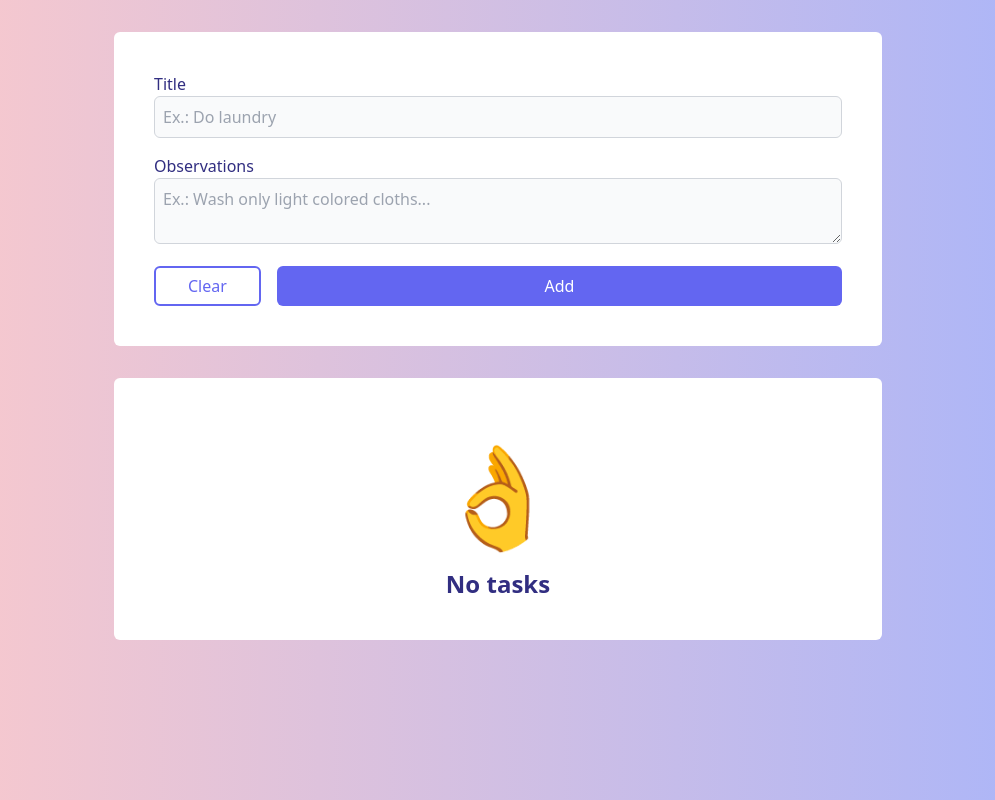
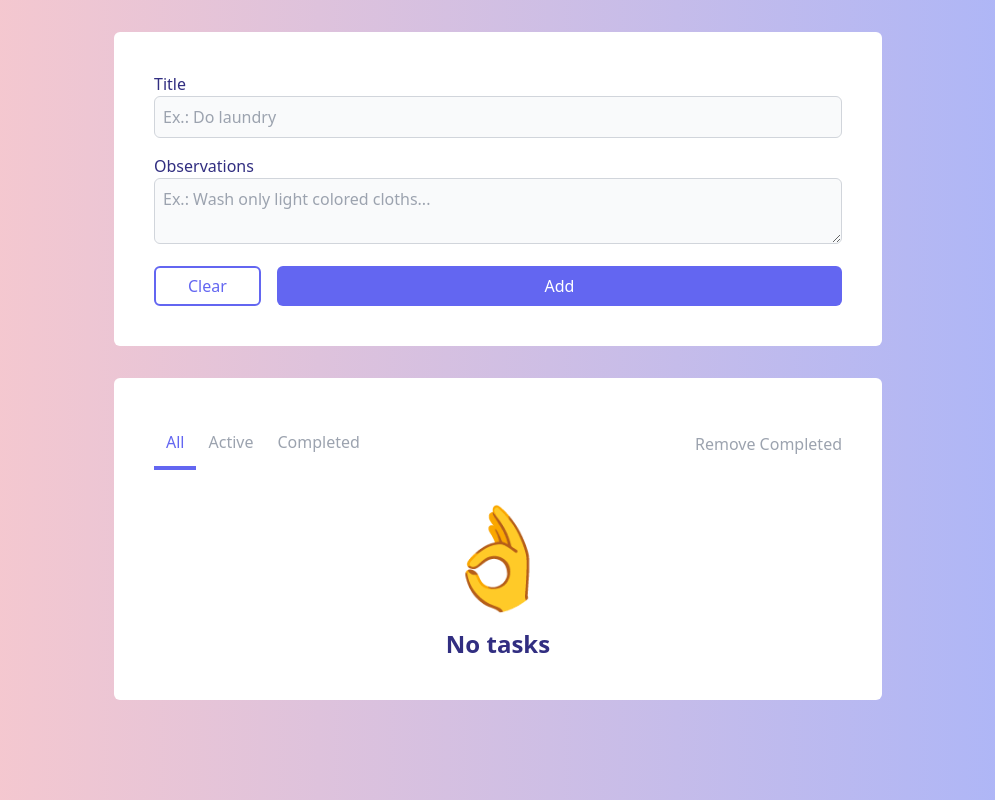
Before and after one commit to psnev89/todo-react, a React (Create React App) app: page / in a window 1280 px wide. Shown: the whole page, without its empty margins (142-1137 px from the left). Built offline with nearby package versions, Linux system fonts and the light colour scheme.

Commit message:
feat: add todo list filters and clear completed

```diff
--- a/src/App.js
+++ b/src/App.js
@@ -6,7 +6,15 @@ import useTodos from "./Hooks/useTodos";
 
 const App = () => {
   const [todoForm, setTodoForm] = useState(TODO_FORM_INITIAL_STATE);
-  const { todos, addTodo, removeTodo, toggleCompleteTodo } = useTodos();
+  const {
+    addTodo,
+    removeTodo,
+    toggleCompleteTodo,
+    filterTodos,
+    activeTodosFilter,
+    getTodos,
+    clearCompletedTodos
+  } = useTodos();
 
   const add = () => {
     addTodo(todoForm);
@@ -25,9 +33,12 @@ const App = () => {
 
       <div className="card">
         <TodoList
-          todos={todos}
+          todos={getTodos()}
           removeTodo={removeTodo}
           toggleCompleteTodo={toggleCompleteTodo}
+          filterTodos={filterTodos}
+          activeTodosFilter={activeTodosFilter}
+          clearCompletedTodos={clearCompletedTodos}
         ></TodoList>
       </div>
     </div>
--- a/src/Components/TodoList.js
+++ b/src/Components/TodoList.js
@@ -1,8 +1,64 @@
 import TodoListItem from "./TodoListItem";
+import { TODO_STATUS_FILTER } from "../helpers";
 
-const TodoList = ({ todos, removeTodo, toggleCompleteTodo }) => {
+const TodoList = ({
+  todos,
+  removeTodo,
+  toggleCompleteTodo,
+  filterTodos,
+  activeTodosFilter,
+  clearCompletedTodos,
+}) => {
+  const filter = (status) => {
+    filterTodos(status);
+  };
+
   return (
     <>
+      <div className="flex justify-between mb-2">
+        <div>
+          <button
+            type="button"
+            className={`p-3 font-medium ${
+              activeTodosFilter === TODO_STATUS_FILTER.ALL
+                ? "text-indigo-500 border-b-4 border-indigo-500"
+                : "text-gray-400 hover:text-indigo-500"
+            }`}
+            onClick={() => filter(TODO_STATUS_FILTER.ALL)}
+          >
+            All
+          </button>
+          <button
+            type="button"
+            className={`p-3 font-medium ${
+              activeTodosFilter === TODO_STATUS_FILTER.ACTIVE
+                ? "text-indigo-500 border-b-4 border-indigo-500"
+                : "text-gray-400 hover:text-indigo-500"
+            }`}
+            onClick={() => filter(TODO_STATUS_FILTER.ACTIVE)}
+          >
+            Active
+          </button>
+          <button
+            type="button"
+            className={`p-3 font-medium ${
+              activeTodosFilter === TODO_STATUS_FILTER.COMPLETED
+                ? "text-indigo-500 border-b-4 border-indigo-500"
+                : "text-gray-400 hover:text-indigo-500"
+            }`}
+            onClick={() => filter(TODO_STATUS_FILTER.COMPLETED)}
+          >
+            Completed
+          </button>
+        </div>
+        <button
+          type="button"
+          className={`font-medium text-gray-400 hover:text-indigo-500`}
+          onClick={clearCompletedTodos}
+        >
+          Remove Completed
+        </button>
+      </div>
       {!todos?.length ? (
         <div className="w-full text-center">
           <div className="text-[100px]">&#128076;</div>
@@ -10,21 +66,21 @@ const TodoList = ({ todos, removeTodo, toggleCompleteTodo }) => {
         </div>
       ) : (
         <>
-          <div className="flex justify-end mb-2">
-            <small>
-              {todos.length} {todos.length > 1 ? "tasks" : "task"}
-            </small>
-          </div>
           <ul>
-            {todos.map((todo, index) => (
+            {todos.map((todo) => (
               <TodoListItem
-                key={index}
+                key={todo.id}
                 todo={todo}
                 removeTodo={removeTodo}
                 toggleCompleteTodo={toggleCompleteTodo}
               ></TodoListItem>
             ))}
           </ul>
+          <div className="flex justify-end mt-2">
+            <small>
+              {todos.length} {todos.length > 1 ? "tasks" : "task"}
+            </small>
+          </div>
         </>
       )}
     </>
--- a/src/Components/TodoListItem.js
+++ b/src/Components/TodoListItem.js
@@ -2,7 +2,7 @@ const TodoListItem = ({ todo, removeTodo, toggleCompleteTodo }) => {
   return (
     <li
       className={`group/item border p-4 rounded-md mb-2 last:mb-0 ${
-        todo.completed ? "bg-indigo-100 opacity-60" : ""
+        todo.completed ? "bg-indigo-50 opacity-60" : ""
       }`}
     >
       <div className="flex gap-4 items-center">
--- a/src/Hooks/useTodos.js
+++ b/src/Hooks/useTodos.js
@@ -1,10 +1,23 @@
 import { useState } from "react";
-import { FORM_PROPS } from "../helpers";
+import { FORM_PROPS, TODO_STATUS_FILTER } from "../helpers";
 
 let id = 0;
 
 const useTodos = () => {
   const [todos, setTodos] = useState([]);
+  const [todoListFilter, setTodoListFilter] = useState(null);
+
+  const getTodos = () => {
+    if (todoListFilter === TODO_STATUS_FILTER.ACTIVE)
+      return todos.filter((todo) => !todo.completed);
+    if (todoListFilter === TODO_STATUS_FILTER.COMPLETED)
+      return todos.filter((todo) => !!todo.completed);
+    return todos;
+  };
+
+  const filterTodos = (status) => {
+    setTodoListFilter(status);
+  };
 
   const createTodo = (title, observations) => {
     return {
@@ -30,6 +43,11 @@ const useTodos = () => {
     setTodos(filtered);
   };
 
+  const clearCompletedTodos = () => {
+    const filtered = todos.filter((todo) => !todo.completed);
+    setTodos(filtered);
+  };
+
   const toggleCompleteTodo = (todoId) => {
     const newTodos = todos.map((todo) => {
       if (todo.id === todoId) {
@@ -45,6 +63,10 @@ const useTodos = () => {
     addTodo,
     removeTodo,
     toggleCompleteTodo,
+    getTodos,
+    filterTodos,
+    activeTodosFilter: todoListFilter,
+    clearCompletedTodos,
   };
 };
 
--- a/src/helpers.js
+++ b/src/helpers.js
@@ -7,3 +7,9 @@ export const TODO_FORM_INITIAL_STATE = {
   [FORM_PROPS.TITLE]: "",
   [FORM_PROPS.OBSERVATIONS]: "",
 };
+
+export const TODO_STATUS_FILTER = {
+    ALL: null,
+    ACTIVE: "Active",
+    COMPLETED: "Completed"
+}
```
